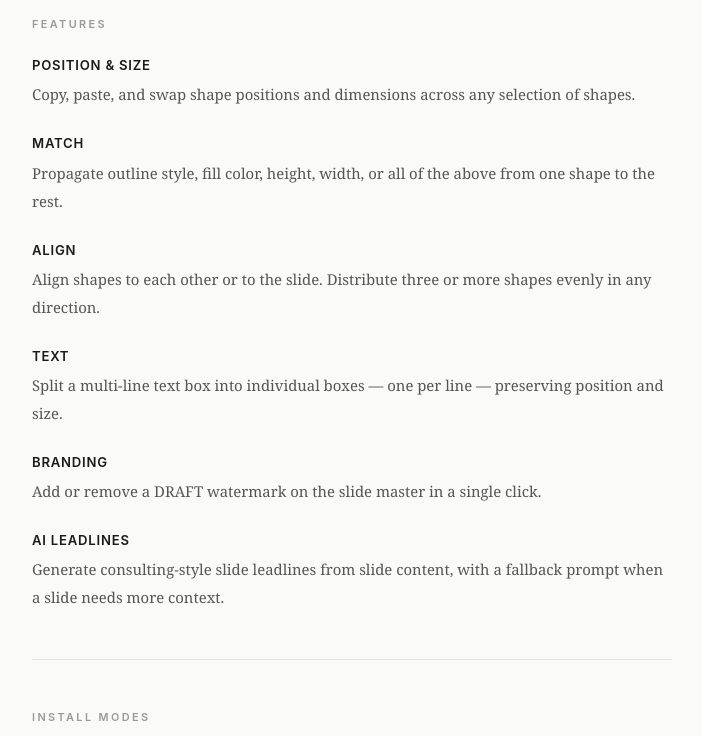
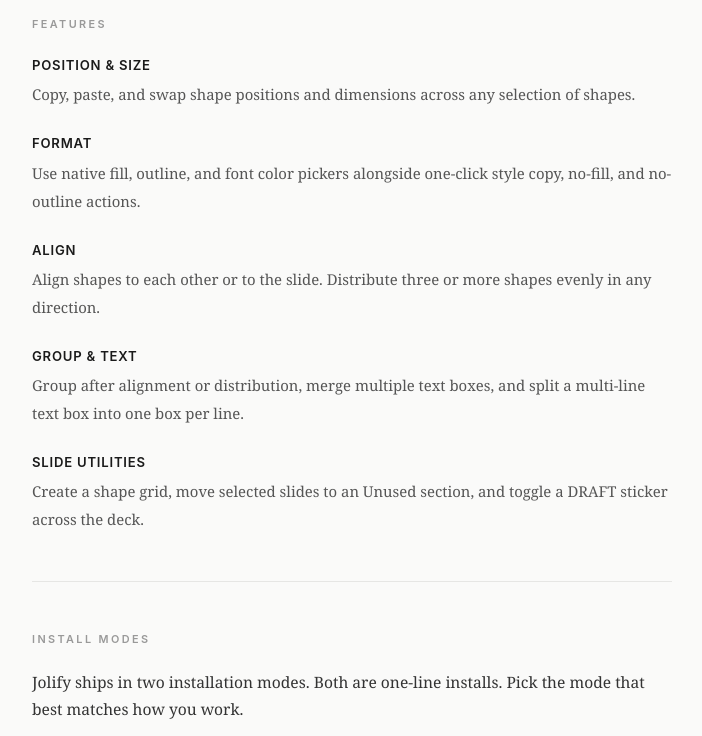
Before and after one commit to stephenjoly/jolify-ppt, a website built with webpack: page index.html in a window 1280 px wide. Shown: the part 620-1356 px from the top of the page, without its empty margins (288-990 px from the left). Built offline with nearby package versions, Linux system fonts and the light colour scheme.

Commit message:
Update homepage copy to match current feature set

```diff
--- a/index.html
+++ b/index.html
@@ -299,24 +299,20 @@
           <span class="feature-desc">Copy, paste, and swap shape positions and dimensions across any selection of shapes.</span>
         </li>
         <li>
-          <span class="feature-name">Match</span>
-          <span class="feature-desc">Propagate outline style, fill color, height, width, or all of the above from one shape to the rest.</span>
+          <span class="feature-name">Format</span>
+          <span class="feature-desc">Use native fill, outline, and font color pickers alongside one-click style copy, no-fill, and no-outline actions.</span>
         </li>
         <li>
           <span class="feature-name">Align</span>
           <span class="feature-desc">Align shapes to each other or to the slide. Distribute three or more shapes evenly in any direction.</span>
         </li>
         <li>
-          <span class="feature-name">Text</span>
-          <span class="feature-desc">Split a multi-line text box into individual boxes — one per line — preserving position and size.</span>
+          <span class="feature-name">Group &amp; Text</span>
+          <span class="feature-desc">Group after alignment or distribution, merge multiple text boxes, and split a multi-line text box into one box per line.</span>
         </li>
         <li>
-          <span class="feature-name">Branding</span>
-          <span class="feature-desc">Add or remove a DRAFT watermark on the slide master in a single click.</span>
-        </li>
-        <li>
-          <span class="feature-name">AI Leadlines</span>
-          <span class="feature-desc">Generate consulting-style slide leadlines from slide content, with a fallback prompt when a slide needs more context.</span>
+          <span class="feature-name">Slide Utilities</span>
+          <span class="feature-desc">Create a shape grid, move selected slides to an Unused section, and toggle a DRAFT sticker across the deck.</span>
         </li>
       </ul>
     </section>
@@ -365,7 +361,7 @@
             <li>Better resilience for users who restart often</li>
             <li>No manual <code>npm</code> or Terminal server process after install</li>
             <li>Jolify’s own assets are served locally</li>
-            <li>AI still requires internet access</li>
+            <li>Good fit for users who want restart-safe local hosting</li>
           </ul>
 
           <div class="divider">install</div>
@@ -387,7 +383,7 @@
         <li>Choose the mode you want and run its install command.</li>
         <li>PowerPoint will be restarted if needed so the new manifest is picked up.</li>
         <li>Hosted mode is the simplest path. Local stable mode is the most restart-safe path.</li>
-        <li>AI features require internet access in either mode.</li>
+        <li>The published install URLs stay stable even though installer source files now live under <code>install/</code> in the repo.</li>
       </ol>
       <p class="download-note">
         Local stable mode self-hosts Jolify’s assets. Office still runs within the standard Microsoft Office add-in environment.
```
